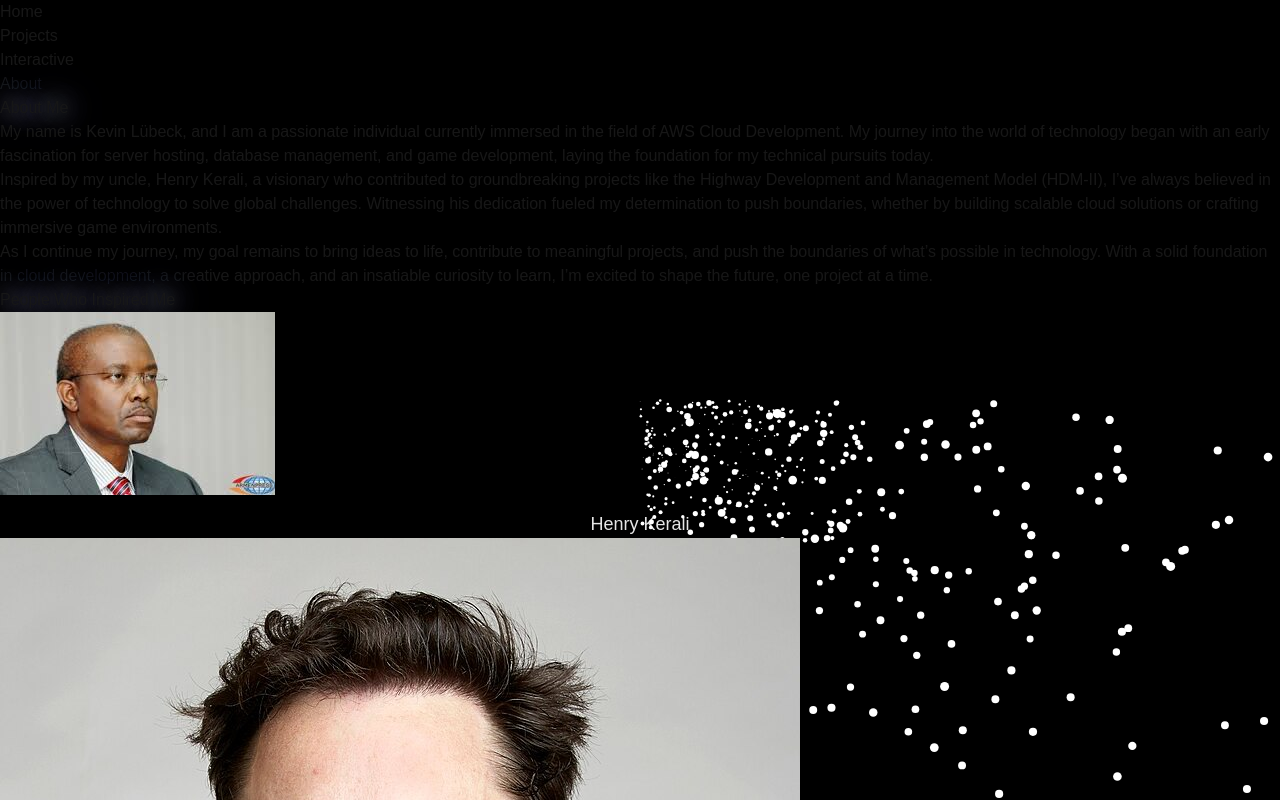
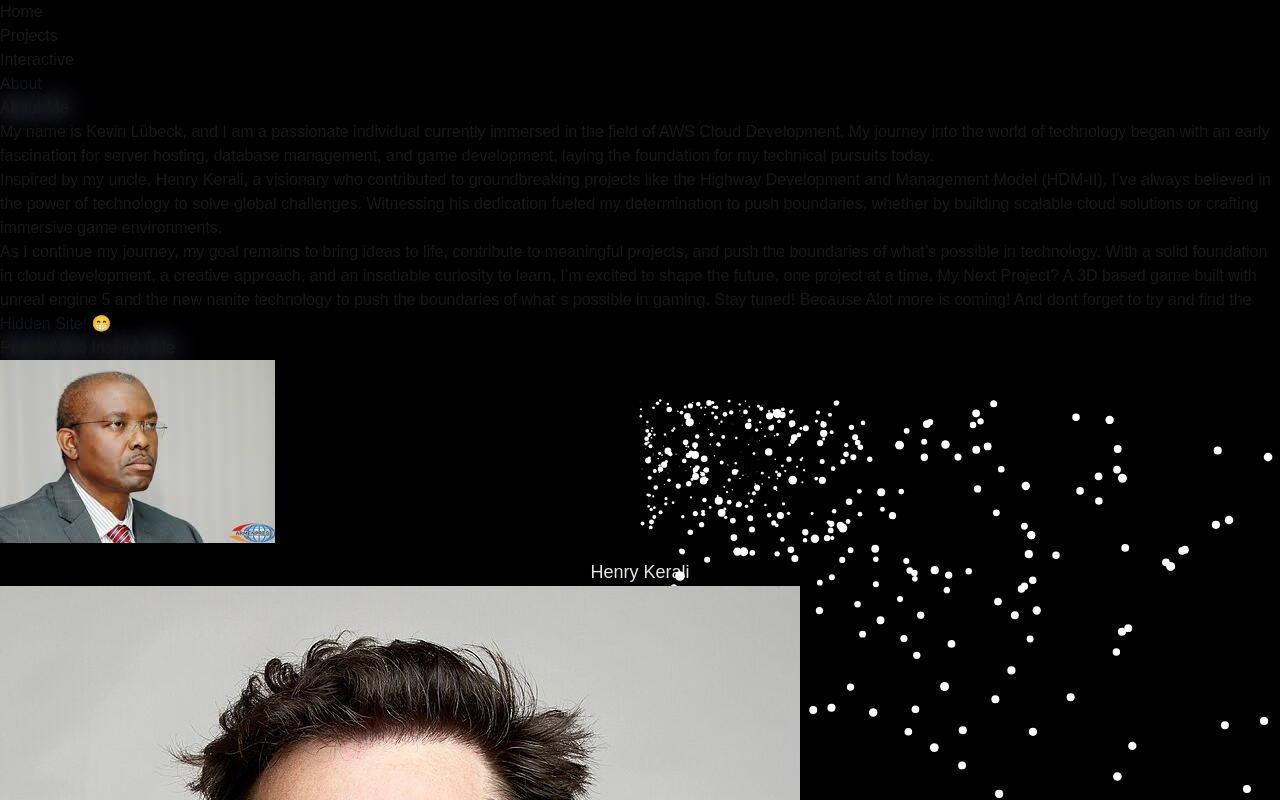
Before and after one commit to Blacknapoleon99/portfolio, a Next.js app: page /about in a window 1280 px wide. Shown: the top 800 px of the page. Built offline with nearby package versions, Linux system fonts and the light colour scheme.

Commit message:
fully burnable element classes with updated pages with info

```diff
--- a/src/app/about/page.tsx
+++ b/src/app/about/page.tsx
@@ -35,7 +35,10 @@ export default function About() {
                         boundaries of what’s possible in technology. With a solid
                         foundation in cloud development, a creative approach, and an
                         insatiable curiosity to learn, I’m excited to shape the future,
-                        one project at a time.
+                        one project at a time. My Next Project? A 3D based game built
+                        with unreal engine 5 and the new nanite technology to push the
+                        boundaries of what´s possible in gaming. Stay tuned! Because Alot more is coming!
+                        And dont forget to try and find the Hidden Site! 😁
                     </p>
                 </div>
 
--- a/src/app/globals.css
+++ b/src/app/globals.css
@@ -184,3 +184,53 @@ body {
 .text-glow {
   text-shadow: 0 0 25px rgba(255, 255, 255, 0.8), 0 0 40px rgba(0, 128, 255, 0.8);
 }
+
+/* Earth and Glacial Comet Styles */
+.earth-container {
+  position: absolute;
+  bottom: 1rem;
+  right: 1rem;
+  width: 15rem; /* 240px */
+  height: 15rem;
+  pointer-events: none; /* Prevent pointer interaction */
+  z-index: 5;
+}
+
+.earth-img {
+  width: 100%;
+  height: 100%;
+  object-fit: cover;
+  border-radius: 50%;
+  box-shadow: 0 0 20px rgba(0, 128, 255, 0.5); /* Blue glowing effect */
+  transform: translateZ(0);
+}
+
+
+.glacial-comet {
+  position: absolute;
+  border-radius: 50%;
+  animation: pulse 2s infinite; /* Adds a pulsing effect */
+}
+
+.ice-effect {
+  filter: blur(4px); /* Reduced blur for smaller aura */
+  border-radius: 50%;
+  width: 50%;
+  height: 50%;
+}
+
+/* Freezing Effect */
+.burnable.freezing {
+  background: linear-gradient(to bottom, #1e3a8a, #2563eb); /* Frosty colors */
+  transform: scale(1.1);
+  opacity: 0.6; /* Semi-transparent effect */
+  transition: all 0.3s ease-in-out;
+}
+
+.burnable.freezing:hover {
+  box-shadow: 0 0 15px rgba(173, 216, 230, 0.7), 0 0 30px rgba(173, 216, 230, 0.7); /* Icy glow */
+}
+
+.burnable.freezing.burning {
+  opacity: 0; /* Both effects combined - element disappears */
+}
--- a/src/app/projects/page.tsx
+++ b/src/app/projects/page.tsx
@@ -46,7 +46,7 @@ export default function Projects() {
 
                 The project incorporated best practices for cloud-native design, including event-driven architecture and fault-tolerant services. Emphasis was placed on observability through CloudWatch metrics and X-Ray tracing.
             `,
-            tech: "AWS Lambda, Docker, API Gateway, Jenkins, CloudWatch",
+            tech: "AWS Lambda, nginx, API Gateway, CloudWatch",
         },
         {
             title: "User Management System",
```
Also changed, not shown: src/app/home/page.tsx (+88 -13 lines).
